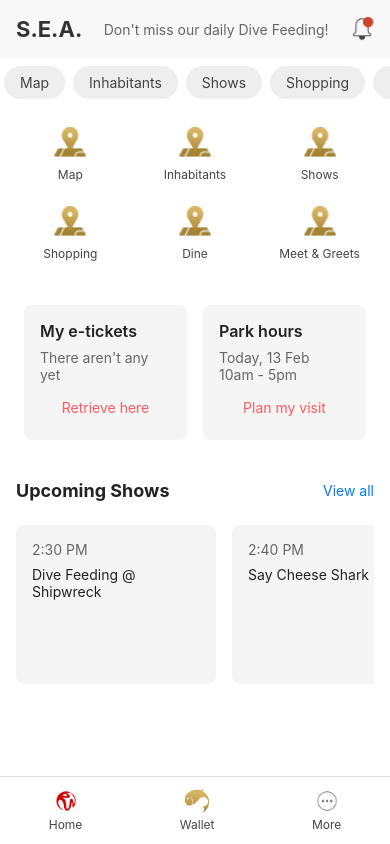
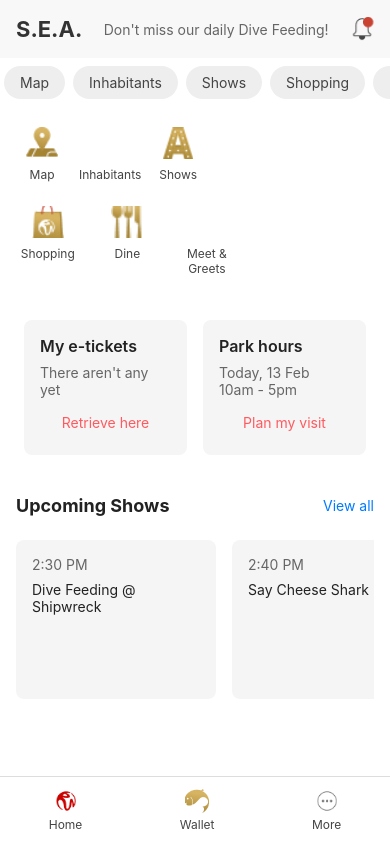
Before and after one commit to CraftomeCJ/AquariumApp, a React Native app: screen /HOME in a window 390 px wide. Built offline with nearby package versions, Linux system fonts and the light colour scheme.

Commit message:
[MOBILE-CODE-TEST][CJ][DASHBOARD][Update]: dashboard components and optimizes HomeScreen
- Renames component exports for consistency
- Replaces static lists with FlatList for better performance
- Modularizes HomeScreen by using reusable components

```diff
--- a/src/components/status-card.tsx
+++ b/src/components/status-card.tsx
@@ -2,7 +2,7 @@ import React from 'react';
 import { View, Text, StyleSheet } from 'react-native';
 import { StatusCard } from '../types/types';
 
-const StatusCard: React.FC<StatusCard> = ({ title, text, buttonText }) => (
+const StatusCards: React.FC<StatusCard> = ({ title, text, buttonText }) => (
   <View style={styles.statusCard}>
     <Text style={styles.statusTitle}>{title}</Text>
     <Text style={styles.statusText}>{text}</Text>
@@ -39,4 +39,4 @@ const styles = StyleSheet.create({
   },
 });
 
-export default StatusCard;
+export default StatusCards;
--- a/src/components/tab-items.tsx
+++ b/src/components/tab-items.tsx
@@ -2,7 +2,7 @@ import React from 'react';
 import { View, Text, StyleSheet } from 'react-native';
 import { TabItem } from '../types/types';
 
-const TabItem: React.FC<TabItem> = ({ name }) => (
+const TabItems: React.FC<TabItem> = ({ name }) => (
   <View style={styles.tab}>
     <Text style={styles.tabText}>{name}</Text>
   </View>
@@ -22,4 +22,4 @@ const styles = StyleSheet.create({
   },
 });
 
-export default TabItem;
+export default TabItems;
--- a/src/components/upcoming-show-card.tsx
+++ b/src/components/upcoming-show-card.tsx
@@ -2,7 +2,7 @@ import React from 'react';
 import { View, Text, StyleSheet } from 'react-native';
 import { Show } from '../types/types';
 
-const UpcomingShowCard: React.FC<Show> = ({ time, title }) => (
+const UpcomingShowCards: React.FC<Show> = ({ time, title }) => (
   <View style={styles.showCard}>
     <Text style={styles.showTime}>{time}</Text>
     <Text style={styles.showTitle}>{title}</Text>
@@ -27,4 +27,4 @@ const styles = StyleSheet.create({
   },
 });
 
-export default UpcomingShowCard;
+export default UpcomingShowCards;
--- a/src/screens/home-screen.tsx
+++ b/src/screens/home-screen.tsx
@@ -1,81 +1,60 @@
 import React from 'react';
-import { View, ScrollView, Text, StyleSheet, Image } from 'react-native';
+import {
+  FlatList,
+  Image,
+  ScrollView,
+  StyleSheet,
+  Text,
+  View,
+} from 'react-native';
 import { SafeAreaView } from 'react-native-safe-area-context';
+
 import { getImage } from '../components/get-images';
+import Header from '../components/header';
+import QuickLinkItems from '../components/quick-link-items';
+import StatusCard from '../components/status-card';
+import TabItems from '../components/tab-items';
+import UpcomingShowCards from '../components/upcoming-show-card';
+import {
+  GRID_ITEMS,
+  SHOWS,
+  STATUS_CARDS,
+  TAB_ITEMS,
+} from '../constants/dashboard-constants';
 
-const HomeScreen = () => {
+const HomeScreen: React.FC = () => {
   return (
     <SafeAreaView style={styles.safeArea} edges={['top']}>
       <View style={styles.container}>
-        {/* Main Content */}
         <ScrollView style={styles.scrollView}>
           {/* Header */}
-          <View style={styles.header}>
-            <Text style={styles.headerTitle}>S.E.A.</Text>
-            <Text style={styles.headerSubtitle}>
-              Don't miss our daily Dive Feeding!
-            </Text>
-            <Image
-              source={getImage('notification-icon')}
-              style={styles.notificationIcon}
-            />
-          </View>
+          <Header />
 
           {/* Navigation Tabs */}
           <ScrollView horizontal style={styles.tabsContainer}>
-            {[
-              'Map',
-              'Inhabitants',
-              'Shows',
-              'Shopping',
-              'Dine',
-              'Meet & Greets',
-            ].map((tab) => (
-              <View key={tab} style={styles.tab}>
-                <Text style={styles.tabText}>{tab}</Text>
-              </View>
-            ))}
+            <FlatList
+              data={TAB_ITEMS}
+              keyExtractor={(item) => item.name}
+              renderItem={({ item }) => <TabItems {...item} />}
+              horizontal
+              showsHorizontalScrollIndicator={false}
+            />
           </ScrollView>
 
           {/* Quick Access Grid */}
-          <View style={styles.gridContainer}>
-            {[
-              'Map',
-              'Inhabitants',
-              'Shows',
-              'Shopping',
-              'Dine',
-              'Meet & Greets',
-            ].map((item) => (
-              <View key={item} style={styles.gridItem}>
-                <Image
-                  source={getImage('map-icon')}
-                  style={styles.gridIcon}
-                />
-                <Text style={styles.gridText}>{item}</Text>
-              </View>
-            ))}
-          </View>
+          <FlatList
+            data={GRID_ITEMS}
+            keyExtractor={(item) => item.name}
+            renderItem={({ item }) => <QuickLinkItems {...item} />}
+            numColumns={3}
+            contentContainerStyle={styles.gridContainer}
+          />
 
           {/* Status Cards */}
           <View style={styles.statusContainer}>
-            <View style={styles.statusCard}>
-              <Text style={styles.statusTitle}>My e-tickets</Text>
-              <Text style={styles.statusText}>There aren't any yet</Text>
-              <View style={styles.statusButton}>
-                <Text style={styles.buttonText}>Retrieve here</Text>
-              </View>
-            </View>
-
-            <View style={styles.statusCard}>
-              <Text style={styles.statusTitle}>Park hours</Text>
-              <Text style={styles.statusText}>
-                Today, 13 Feb{'\n'}10am - 5pm
-              </Text>
-              <View style={styles.statusButton}>
-                <Text style={styles.buttonText}>Plan my visit</Text>
-              </View>
-            </View>
+            {STATUS_CARDS.map((card, index) => (
+              <StatusCard key={index} {...card} />
+            ))}
           </View>
 
           {/* Upcoming Shows */}
@@ -85,25 +64,13 @@ const HomeScreen = () => {
           </View>
 
           <ScrollView horizontal style={styles.showsContainer}>
-            <View style={styles.showCard}>
-              <Text style={styles.showTime}>2:30 PM</Text>
-              <Text style={styles.showTitle}>Dive Feeding @ Shipwreck</Text>
-            </View>
-            <View style={styles.showCard}>
-              <Text style={styles.showTime}>2:40 PM</Text>
-              <Text style={styles.showTitle}>Say Cheese Shark</Text>
-            </View>
-            <View style={styles.showCard}>
-              <Text style={styles.showTime}>2:30 PM</Text>
-              <Text style={styles.showTitle}>
-                Dive Feeding @ Shipwreck Dive Feeding @ Shipwreck Dive Feeding @
-                Shipwreck Dive Feeding @ Shipwreck
-              </Text>
-            </View>
-            <View style={styles.showCard}>
-              <Text style={styles.showTime}>2:40 PM</Text>
-              <Text style={styles.showTitle}>Say Cheese Shark</Text>
-            </View>
+            <FlatList
+              data={SHOWS}
+              keyExtractor={(item, index) => `${item.time}-${index}`}
+              renderItem={({ item }) => <UpcomingShowCards {...item} />}
+              horizontal
+              showsHorizontalScrollIndicator={false}
+            />
           </ScrollView>
         </ScrollView>
 
```
